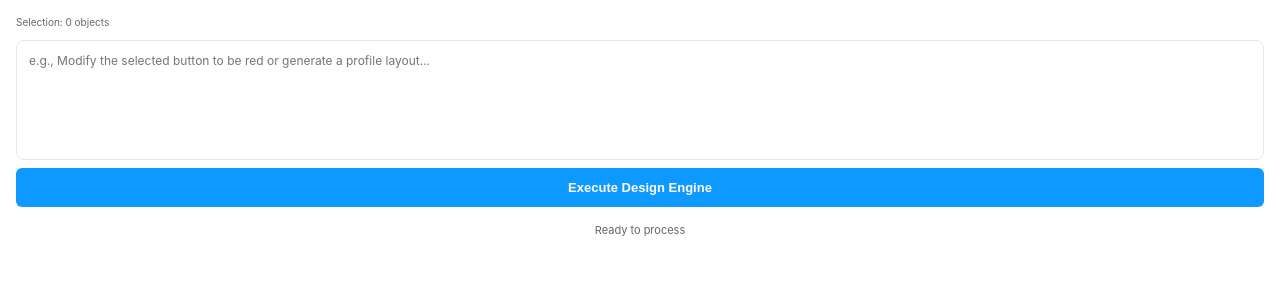
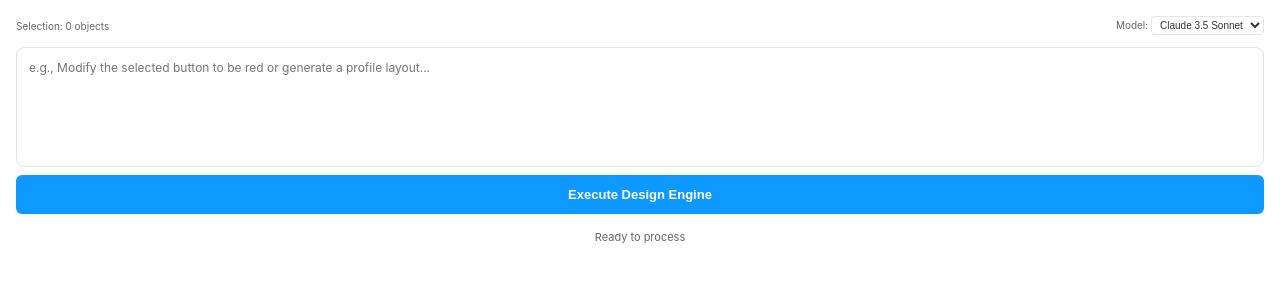
Before and after one commit to kurtco/figma-claude-poc, a website: page ui.html in a window 1280 px wide. Drawn offline with Linux system fonts and the light colour scheme.

Commit message:
feat(ui): new model selector

````diff
--- a/ui.html
+++ b/ui.html
@@ -11,7 +11,23 @@
       font-family: inherit;
     }
     textarea:focus { border-color: var(--primary); outline: none; }
-    .info-bar { font-size: 10px; color: #666; margin-bottom: 4px; }
+    .info-bar {
+      display: flex;
+      justify-content: space-between;
+      align-items: center;
+      font-size: 10px;
+      color: #666;
+      margin-bottom: 4px;
+    }
+    select {
+      font-size: 10px;
+      border: 1px solid #e6e6e6;
+      border-radius: 4px;
+      padding: 2px 4px;
+      background: white;
+      color: #333;
+      cursor: pointer;
+    }
     button {
       width: 100%; padding: 12px; background: var(--primary); color: white;
       border: none; border-radius: 6px; cursor: pointer; font-weight: 600; font-size: 13px;
@@ -24,6 +40,14 @@
   <div class="container">
     <div class="info-bar">
       <span id="selection-status">Selection: 0 objects</span>
+      <div>
+        <label for="model-select">Model:</label>
+        <select id="model-select">
+          <option value="claude-3-5-sonnet-20241022">Claude 3.5 Sonnet</option>
+          <option value="claude-3-opus-20240229">Claude 3 Opus</option>
+          <option value="claude-3-5-haiku-20241022">Claude 3.5 Haiku</option>
+        </select>
+      </div>
     </div>
     <textarea id="prompt" placeholder="e.g., Modify the selected button to be red or generate a profile layout..."></textarea>
     <button id="generate">Execute Design Engine</button>
@@ -31,14 +55,15 @@
   </div>
 
   <script>
-    const ANTHROPIC_API_KEY = 'sk-ant-api03-XXXXXXXXXXXXXXXXXXXXXX'; //
+    const ANTHROPIC_API_KEY = 'sk-ant-api03-XXXXXXXXXXXXXXXXXXXXXX'; // Replace with valid API Key
     let selectionContext = [];
 
     const promptElem = document.getElementById('prompt');
+    const modelSelect = document.getElementById('model-select');
     const btn = document.getElementById('generate');
     const statusElem = document.getElementById('status');
 
-    // Handle selection updates from the main thread
+    // Handle selection updates from the main thread (code.ts)
     window.onmessage = (event) => {
       const msg = event.data.pluginMessage;
       if (msg.type === 'selection-updated') {
@@ -51,8 +76,11 @@
       const userPrompt = promptElem.value;
       if(!userPrompt) return;
 
+      const selectedModel = modelSelect.value;
+      const modelDisplayName = modelSelect.options[modelSelect.selectedIndex].text;
+
       btn.disabled = true;
-      statusElem.innerText = 'Querying Claude 3.5 Sonnet...';
+      statusElem.innerText = `Querying ${modelDisplayName}...`;
 
       try {
         const response = await fetch('https://api.anthropic.com/v1/messages', {
@@ -64,7 +92,7 @@
             'anthropic-dangerous-direct-browser-access': 'true'
           },
           body: JSON.stringify({
-            model: 'claude-3-5-sonnet-20241022',
+            model: selectedModel, // Dynamic model selection
             max_tokens: 2048,
             system: `You are a Senior Figma Architect.
             CONTEXT: The user has selected these nodes: ${JSON.stringify(selectionContext)}.
@@ -84,7 +112,7 @@
         const cleanJson = rawText.replace(/```json|```/g, '').trim();
         const payload = JSON.parse(cleanJson);
 
-        // Send payload to execution engine in code.ts
+        // Send results back to the Figma main thread
         parent.postMessage({ pluginMessage: { type: 'execute-design', payload } }, '*');
         statusElem.innerText = 'Canvas updated successfully';
       } catch (e) {
````
